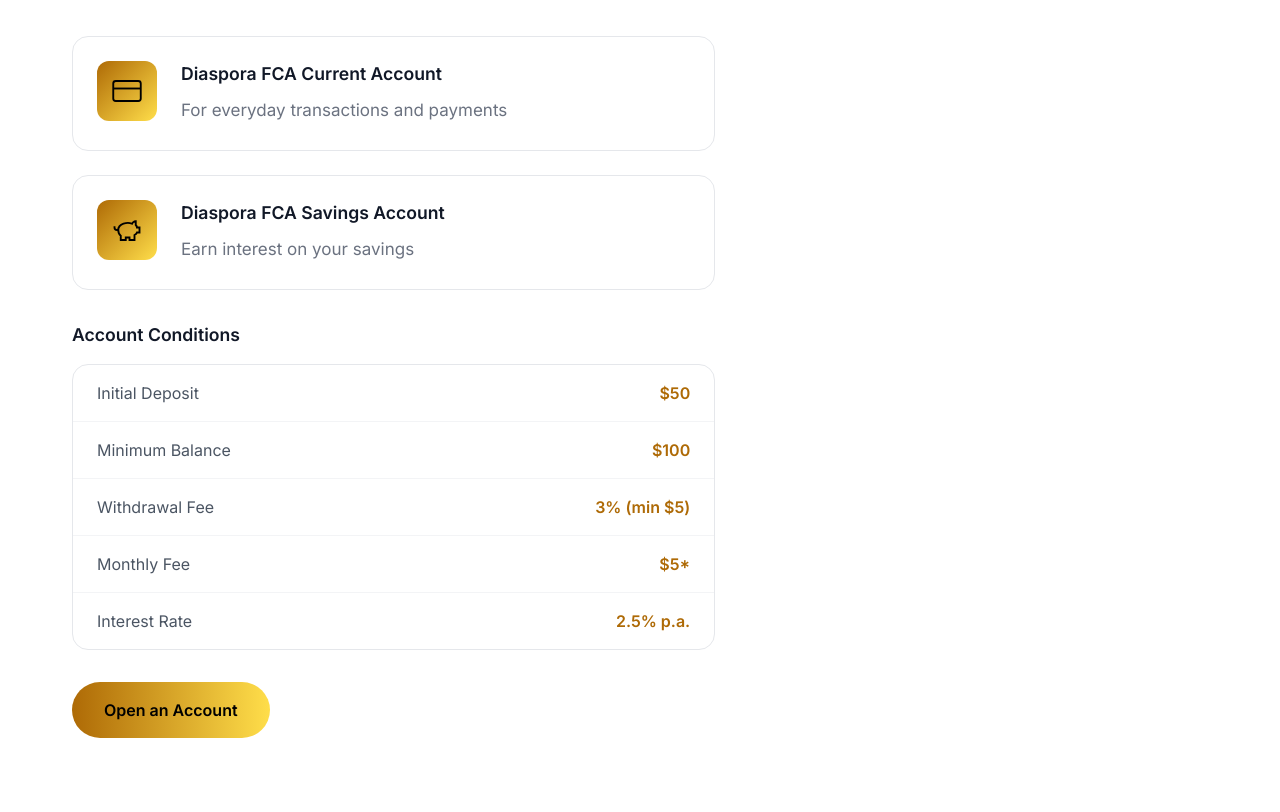
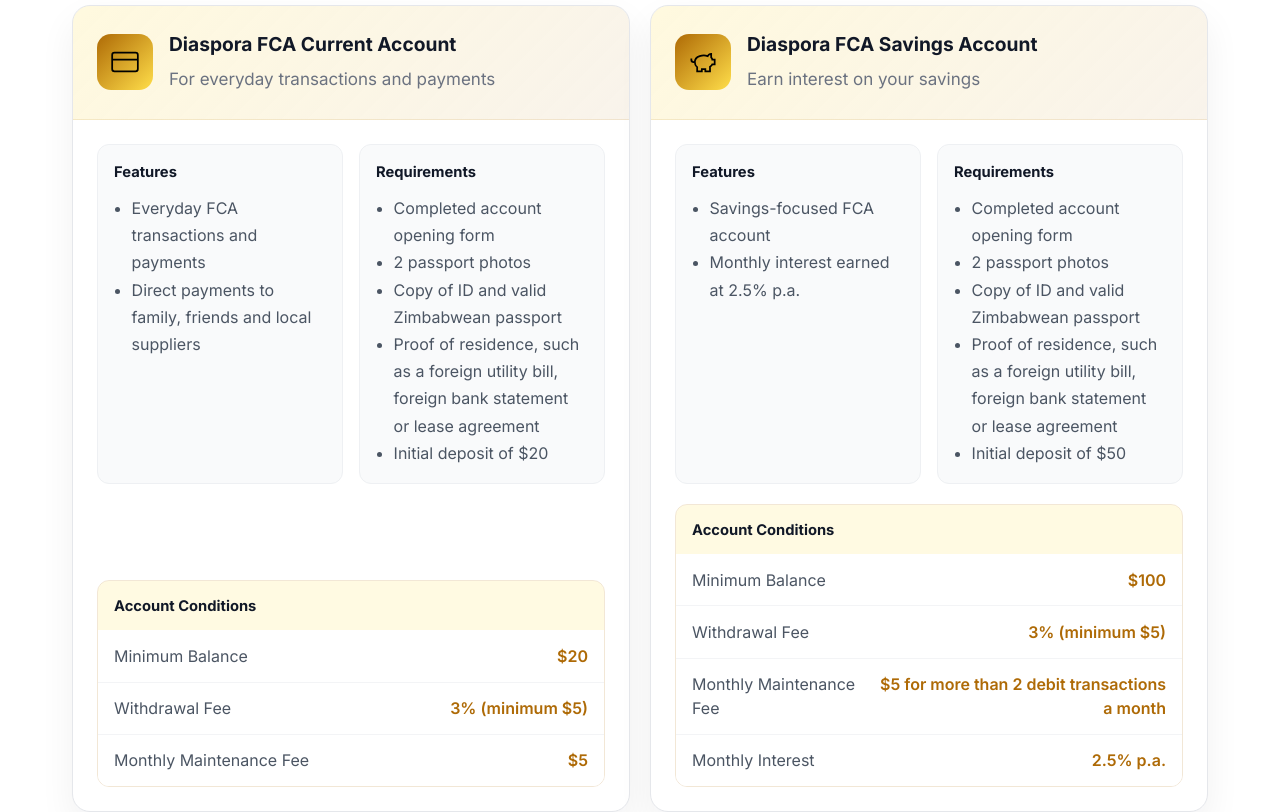
Before and after one commit to Tinashe77/TN, a React (Vite) app in the folder tn-landing/: page /diaspora/accounts in a window 1280 px wide. Shown: the part 1030-1842 px from the top of the page. Built offline with nearby package versions, Linux system fonts and the light colour scheme.

Commit message:
Update diaspora account content

```diff
--- a/tn-landing/src/pages/Contact.jsx
+++ b/tn-landing/src/pages/Contact.jsx
@@ -14,6 +14,7 @@ function Contact() {
   })
   const [submitStatus, setSubmitStatus] = useState(null) // 'sending', 'success', 'error'
   const [submitMessage, setSubmitMessage] = useState('')
+  const showContactForm = false
 
   const handleChange = (e) => {
     setFormData({ ...formData, [e.target.name]: e.target.value })
@@ -77,7 +78,7 @@ function Contact() {
     { name: 'Customer Service', email: 'customerservice@tncybertechbank.co.zw' },
     { name: 'Business Banking', email: 'businessbanking@tncybertechbank.co.zw' },
     { name: 'Treasury', email: 'treasury@tncybertechbank.co.zw' },
-    { name: 'Diaspora Services', email: 'diaspora@tncybertechbank.co.zw' },
+    { name: 'Diaspora Services', email: 'diasporabanking@tncybertechbank.co.zw' },
     { name: 'Card Services', email: 'cards@tncybertechbank.co.zw' },
     { name: 'Loans', email: 'loans@tncybertechbank.co.zw' },
   ]
@@ -210,7 +211,7 @@ function Contact() {
         <div className="container">
           <div style={{ display: 'grid', gridTemplateColumns: '1fr', gap: '3rem', maxWidth: '700px', margin: '0 auto' }}>
             {/* Contact Form - Hidden for now */}
-            {false && <div>
+            {showContactForm && <div>
               <span className="section-label">Send a Message</span>
               <h2 style={{ fontSize: 'clamp(1.5rem, 3vw, 2rem)', color: '#111827', marginBottom: '1.5rem' }}>
                 Contact Form
--- a/tn-landing/src/pages/diaspora/DiasporaAccounts.jsx
+++ b/tn-landing/src/pages/diaspora/DiasporaAccounts.jsx
@@ -15,6 +15,22 @@ function DiasporaAccounts() {
         </svg>
       ),
       desc: 'For everyday transactions and payments',
+      features: [
+        'Everyday FCA transactions and payments',
+        'Direct payments to family, friends and local suppliers',
+      ],
+      requirements: [
+        'Completed account opening form',
+        '2 passport photos',
+        'Copy of ID and valid Zimbabwean passport',
+        'Proof of residence, such as a foreign utility bill, foreign bank statement or lease agreement',
+        'Initial deposit of $20',
+      ],
+      conditions: [
+        { label: 'Minimum Balance', value: '$20' },
+        { label: 'Withdrawal Fee', value: '3% (minimum $5)' },
+        { label: 'Monthly Maintenance Fee', value: '$5' },
+      ],
     },
     {
       name: 'Diaspora FCA Savings Account',
@@ -25,15 +41,24 @@ function DiasporaAccounts() {
         </svg>
       ),
       desc: 'Earn interest on your savings',
+      features: [
+        'Savings-focused FCA account',
+        'Monthly interest earned at 2.5% p.a.',
+      ],
+      requirements: [
+        'Completed account opening form',
+        '2 passport photos',
+        'Copy of ID and valid Zimbabwean passport',
+        'Proof of residence, such as a foreign utility bill, foreign bank statement or lease agreement',
+        'Initial deposit of $50',
+      ],
+      conditions: [
+        { label: 'Minimum Balance', value: '$100' },
+        { label: 'Withdrawal Fee', value: '3% (minimum $5)' },
+        { label: 'Monthly Maintenance Fee', value: '$5 for more than 2 debit transactions a month' },
+        { label: 'Monthly Interest', value: '2.5% p.a.' },
+      ],
     },
-  ]
-
-  const accountConditions = [
-    { label: 'Initial Deposit', value: '$50' },
-    { label: 'Minimum Balance', value: '$100' },
-    { label: 'Withdrawal Fee', value: '3% (min $5)' },
-    { label: 'Monthly Fee', value: '$5*' },
-    { label: 'Interest Rate', value: '2.5% p.a.' },
   ]
 
   return (
@@ -68,93 +93,145 @@ function DiasporaAccounts() {
             Back to Diaspora Banking
           </Link>
 
-          <div className="story-grid">
-            <div className="story-content">
+          <div className="story-content" style={{ maxWidth: '100%' }}>
               <span className="section-label">Available Accounts</span>
               <h2>Choose Your Account Type</h2>
-              <p>
+              <p style={{ maxWidth: '820px' }}>
                 Open a TN CyberTech Bank Diaspora FCA Account today and unlock unparalleled convenience with our exclusive diaspora offering. This unique service allows individuals to make direct payments to family and friends both within and outside Zimbabwe, as well as to local suppliers, ensuring seamless financial management.
               </p>
 
               <div style={{
                 display: 'grid',
-                gap: '1.5rem',
+                gridTemplateColumns: 'repeat(auto-fit, minmax(320px, 1fr))',
+                gap: '1.25rem',
                 marginTop: '2rem',
               }}>
                 {accountTypes.map((account) => (
                   <div key={account.name} style={{
                     display: 'flex',
-                    alignItems: 'flex-start',
-                    gap: '1.5rem',
-                    padding: '1.5rem',
+                    flexDirection: 'column',
+                    minHeight: '100%',
                     background: '#fff',
                     border: '1px solid #e5e7eb',
-                    borderRadius: '16px',
+                    borderRadius: '18px',
+                    overflow: 'hidden',
+                    boxShadow: '0 16px 36px rgba(17, 24, 39, 0.06)',
                   }}>
                     <div style={{
-                      width: '60px',
-                      height: '60px',
+                      padding: '1.5rem',
+                      background: 'linear-gradient(135deg, rgba(255, 222, 74, 0.18) 0%, rgba(174, 106, 6, 0.08) 100%)',
+                      borderBottom: '1px solid rgba(174, 106, 6, 0.12)',
+                    }}>
+                      <div style={{ display: 'flex', alignItems: 'center', gap: '1rem' }}>
+                        <div style={{
+                          width: '56px',
+                          height: '56px',
                           background: 'linear-gradient(135deg, rgb(174, 106, 6) 0%, rgb(255, 222, 74) 100%)',
-                      borderRadius: '12px',
+                          borderRadius: '14px',
                           display: 'flex',
                           alignItems: 'center',
                           justifyContent: 'center',
                           flexShrink: 0,
                         }}>
-                      <div style={{ width: '30px', height: '30px', color: '#000' }}>
+                          <div style={{ width: '28px', height: '28px', color: '#000' }}>
                             {account.icon}
                           </div>
                         </div>
                         <div>
-                      <h3 style={{ fontSize: '1.1rem', fontWeight: '600', color: '#111827', marginBottom: '0.5rem' }}>{account.name}</h3>
+                          <h3 style={{ fontSize: '1.2rem', fontWeight: '700', color: '#111827', margin: '0 0 0.35rem' }}>{account.name}</h3>
                           <p style={{ color: '#6b7280', margin: 0 }}>{account.desc}</p>
+                        </div>
+                      </div>
+                    </div>
+
+                    <div style={{ padding: '1.5rem', flex: 1, display: 'flex', flexDirection: 'column', gap: '1.25rem' }}>
+                      <div style={{
+                        display: 'grid',
+                        gridTemplateColumns: 'repeat(auto-fit, minmax(210px, 1fr))',
+                        gap: '1rem',
+                      }}>
+                        <div style={{
+                          padding: '1rem',
+                          background: '#f9fafb',
+                          border: '1px solid #eef0f3',
+                          borderRadius: '12px',
+                        }}>
+                          <h4 style={{ fontSize: '0.92rem', fontWeight: '700', color: '#111827', margin: '0 0 0.75rem' }}>Features</h4>
+                          <ul style={{ margin: 0, paddingLeft: '1.1rem', color: '#4b5563', lineHeight: '1.7' }}>
+                            {account.features.map((feature) => (
+                              <li key={feature}>{feature}</li>
+                            ))}
+                          </ul>
+                        </div>
+
+                        <div style={{
+                          padding: '1rem',
+                          background: '#f9fafb',
+                          border: '1px solid #eef0f3',
+                          borderRadius: '12px',
+                        }}>
+                          <h4 style={{ fontSize: '0.92rem', fontWeight: '700', color: '#111827', margin: '0 0 0.75rem' }}>Requirements</h4>
+                          <ul style={{ margin: 0, paddingLeft: '1.1rem', color: '#4b5563', lineHeight: '1.7' }}>
+                            {account.requirements.map((requirement) => (
+                              <li key={requirement}>{requirement}</li>
+                            ))}
+                          </ul>
+                        </div>
+                      </div>
+
+                      <div style={{
+                        border: '1px solid rgba(174, 106, 6, 0.16)',
+                        borderRadius: '12px',
+                        overflow: 'hidden',
+                        marginTop: 'auto',
+                      }}>
+                        <div style={{
+                          padding: '0.85rem 1rem',
+                          background: 'rgba(255, 222, 74, 0.16)',
+                          color: '#111827',
+                          fontSize: '0.92rem',
+                          fontWeight: '700',
+                        }}>
+                          Account Conditions
+                        </div>
+                        {account.conditions.map((condition, index) => (
+                          <div key={condition.label} style={{
+                            display: 'flex',
+                            justifyContent: 'space-between',
+                            alignItems: 'center',
+                            gap: '1rem',
+                            padding: '0.85rem 1rem',
+                            background: '#fff',
+                            borderTop: index > 0 ? '1px solid #f3f4f6' : 'none',
+                          }}>
+                            <span style={{ color: '#4b5563' }}>{condition.label}</span>
+                            <span style={{ fontWeight: '600', color: 'rgb(174, 106, 6)', textAlign: 'right' }}>{condition.value}</span>
+                          </div>
+                        ))}
+                      </div>
                     </div>
                   </div>
                 ))}
               </div>
 
-              <h3 style={{ fontSize: '1.1rem', fontWeight: '600', color: '#111827', marginTop: '2rem', marginBottom: '1rem' }}>Account Conditions</h3>
-
               <div style={{
-                background: '#fff',
-                border: '1px solid #e5e7eb',
-                borderRadius: '16px',
-                overflow: 'hidden',
-              }}>
-                {accountConditions.map((condition, index) => (
-                  <div key={condition.label} style={{
-                    display: 'flex',
-                    justifyContent: 'space-between',
-                    alignItems: 'center',
-                    padding: '1rem 1.5rem',
-                    borderBottom: index < accountConditions.length - 1 ? '1px solid #f3f4f6' : 'none',
-                  }}>
-                    <span style={{ color: '#4b5563' }}>{condition.label}</span>
-                    <span style={{ fontWeight: '600', color: 'rgb(174, 106, 6)' }}>{condition.value}</span>
-                  </div>
-                ))}
-              </div>
-
-              <div style={{ marginTop: '2rem' }}>
-                <Link to="/contact" className="cta-btn cta-btn-primary">
-                  Open an Account
-                </Link>
-              </div>
-            </div>
-            <div className="story-image">
-              <div className="about-hub-icon" style={{
-                width: '160px',
-                height: '160px',
-                margin: '0 auto',
+                marginTop: '2rem',
+                padding: '1.25rem',
+                background: '#f9fafb',
+                border: '1px solid #eef0f3',
+                borderRadius: '14px',
                 display: 'flex',
                 alignItems: 'center',
-                justifyContent: 'center',
+                justifyContent: 'space-between',
+                gap: '1rem',
+                flexWrap: 'wrap',
               }}>
-                <svg viewBox="0 0 24 24" fill="none" stroke="#000" strokeWidth="1.5" style={{ width: '80px', height: '80px' }}>
-                  <rect x="1" y="4" width="22" height="16" rx="2" ry="2"/>
-                  <line x1="1" y1="10" x2="23" y2="10"/>
-                </svg>
-              </div>
+                <p style={{ color: '#4b5563', margin: 0 }}>
+                  For account opening support, contact the Diaspora Banking team.
+                </p>
+                <a href="mailto:diasporabanking@tncybertechbank.co.zw" className="cta-btn cta-btn-primary">
+                  Open an Account
+                </a>
               </div>
           </div>
         </div>
```
Also changed, not shown: tn-landing/src/pages/diaspora/DiasporaPartners.jsx (+7 -7 lines). Lines whose indentation alone changed are shown as unchanged.
